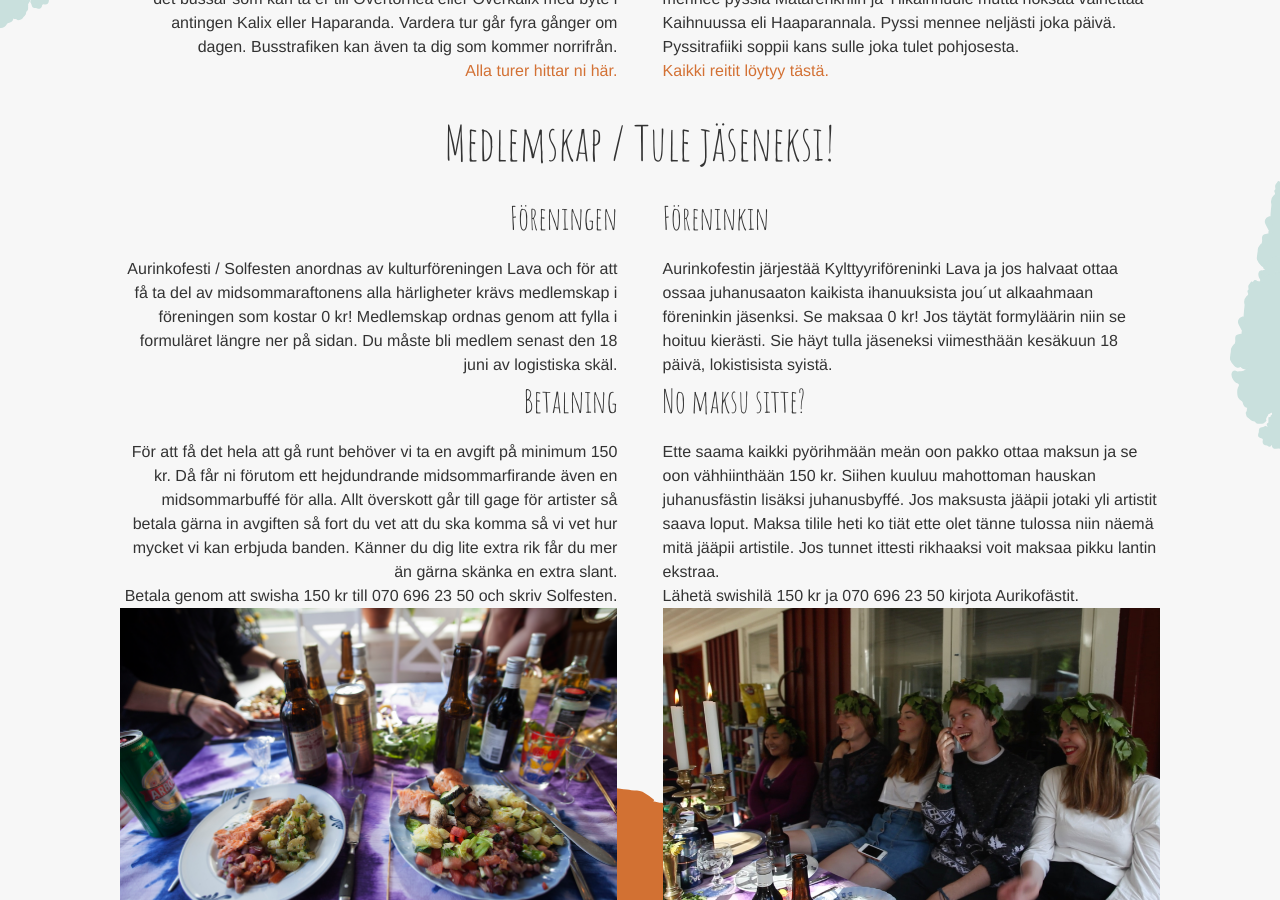
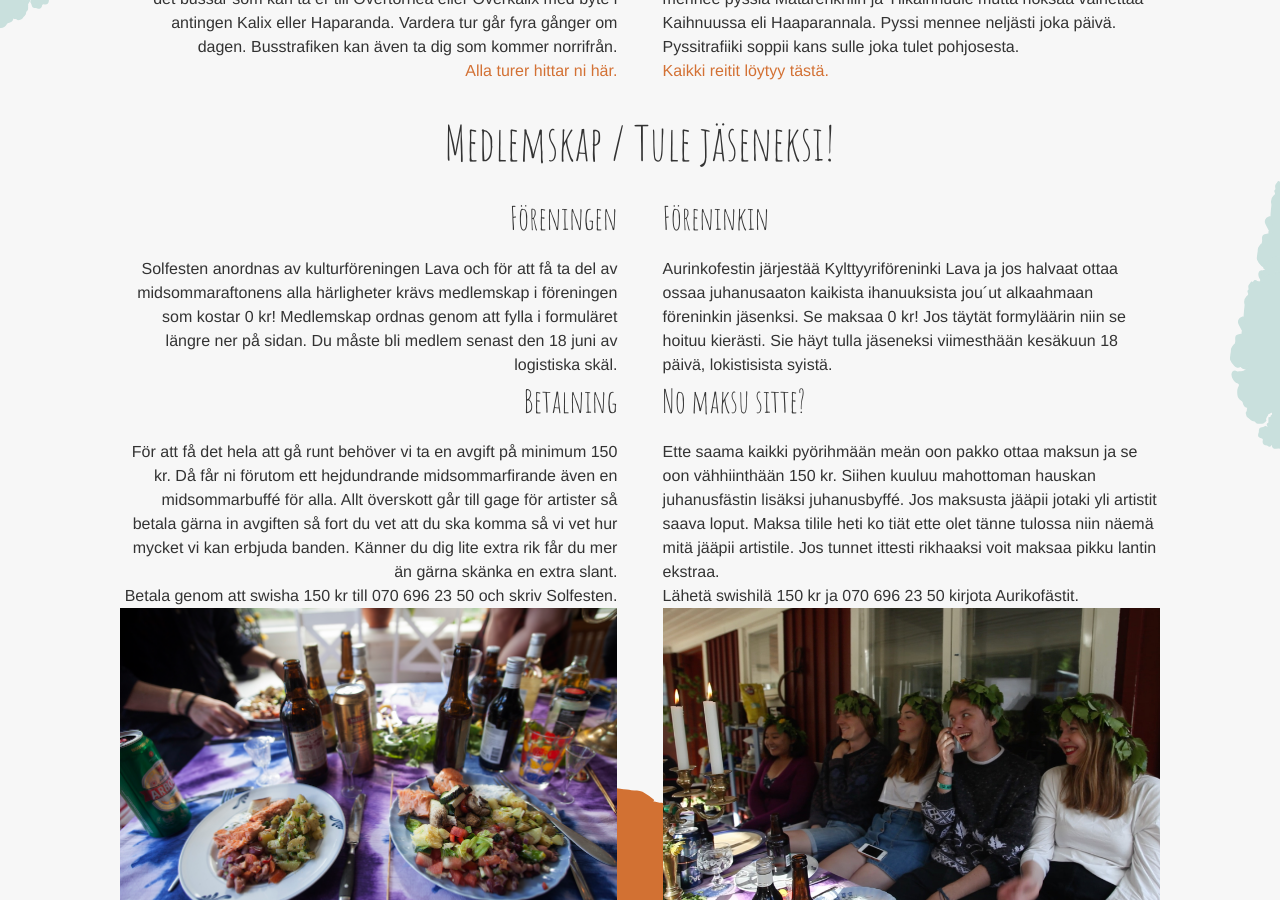
Before and after one commit to kulturlava/kulturlava.github.io, a Jekyll site: the page built from index.md, in a window 1280 px wide and 900 px high, scrolled down 2949 px. Built offline with Jekyll 4.4.1, drawn with Linux system fonts in a browser that asks for light colours; some web fonts are replaced.

Commit message:
Update text string content

```diff
--- a/_data/strings/sv.yaml
+++ b/_data/strings/sv.yaml
@@ -67,7 +67,7 @@ membership:
     org:
         title: Föreningen
         p: >
-            Aurinkofesti / Solfesten anordnas av kulturföreningen Lava och för
+            Solfesten anordnas av kulturföreningen Lava och för
             att få ta del av midsommaraftonens alla härligheter krävs
             medlemskap i föreningen som kostar 0 kr! Medlemskap ordnas genom
             att fylla i formuläret längre ner på sidan. Du måste bli medlem
```
